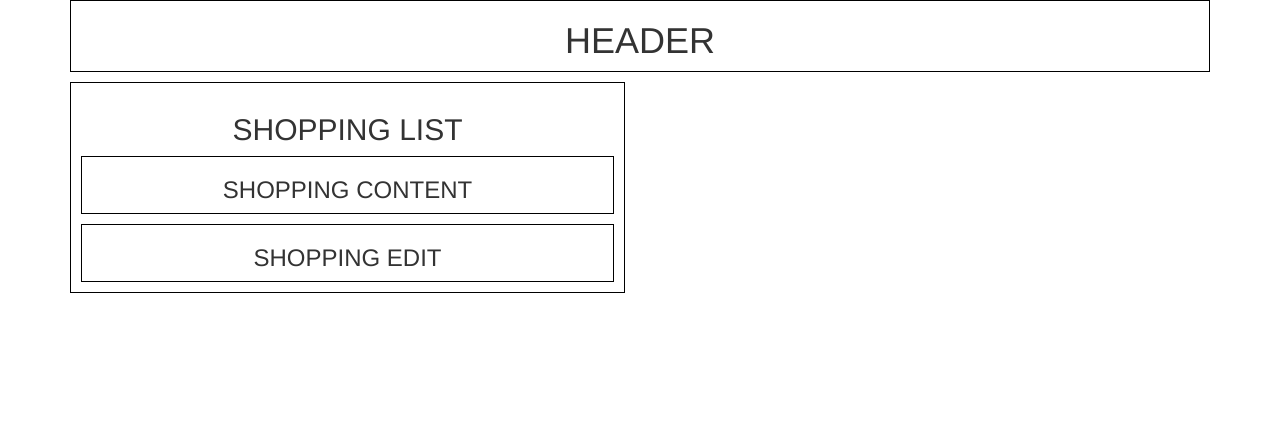
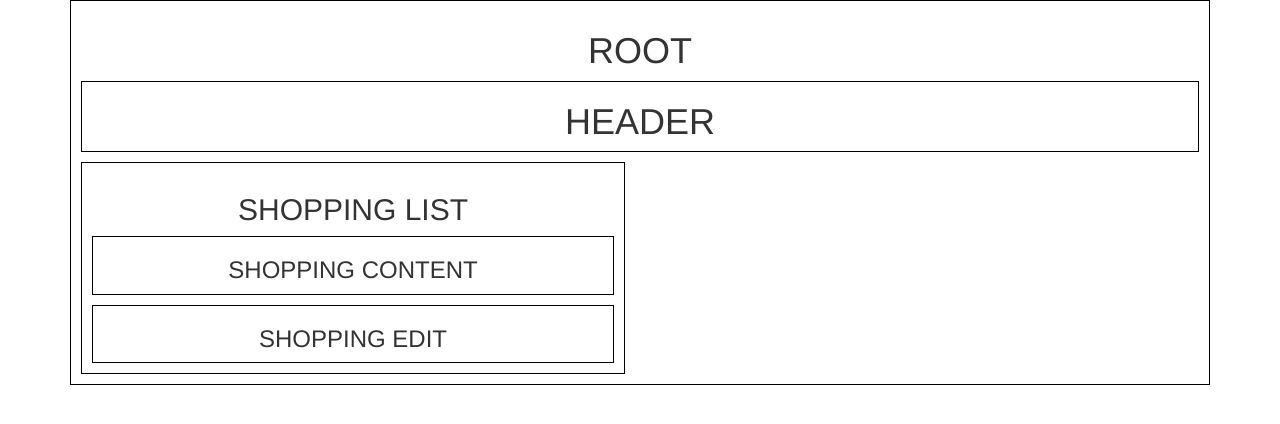
Before and after one commit to j-pcgoncalves/recipes_book, an Angular app: page / in a window 1280 px wide. Shown: the top 424 px of the page. Built offline with nearby package versions, Linux system fonts and the light colour scheme.

Commit message:
update AppComponent

```diff
--- a/src/app/app.component.css
+++ b/src/app/app.component.css
@@ -0,0 +1,5 @@
+.root-container {
+    border: 1px solid black;
+    text-align: center;
+    padding: 10px;
+}
--- a/src/app/app.component.html
+++ b/src/app/app.component.html
@@ -1,10 +1,13 @@
 <div class="container">
     <div class="row">
         <div class="col-md-12">
-            <app-header></app-header>
-            <div class="row">
-                <div class="col-md-6">
-                    <app-shoppingList></app-shoppingList>
+            <div class="root-container">
+                <h1>ROOT</h1>
+                <app-header></app-header>
+                <div class="row">
+                    <div class="col-md-6">
+                        <app-shoppingList></app-shoppingList>
+                    </div>
                 </div>
             </div>
         </div>
```
